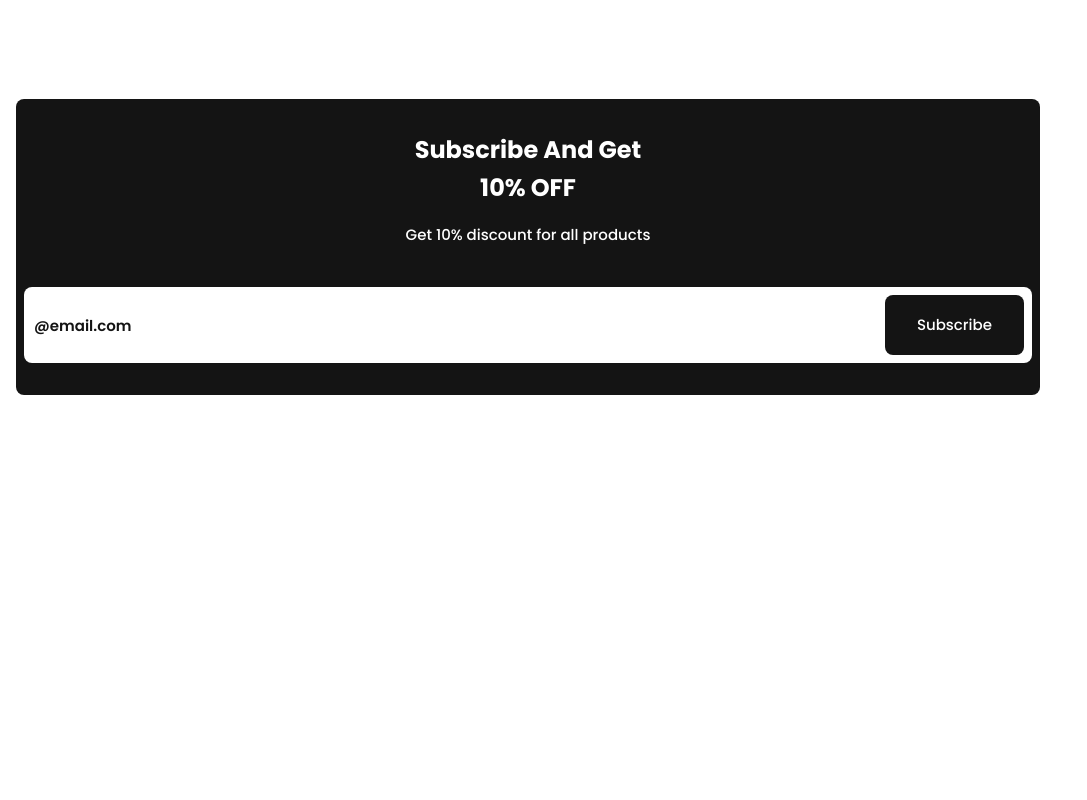
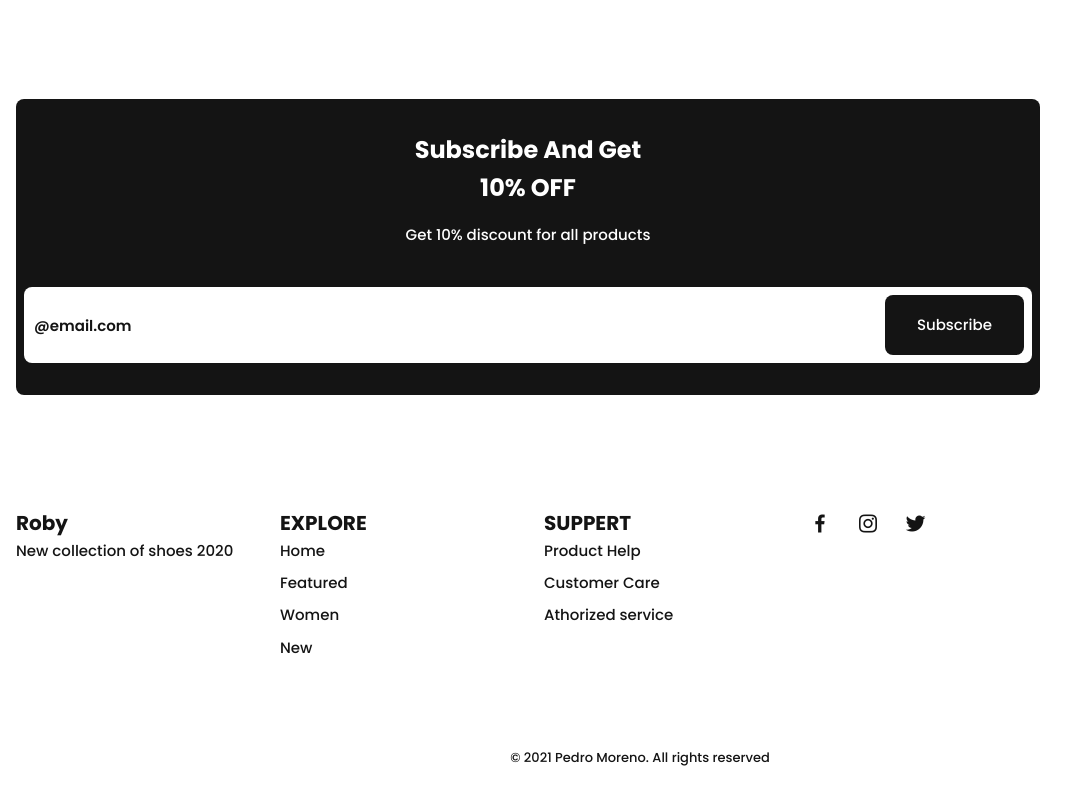
Before and after one commit to PepeRuizRod/MexiOutfits, a plain HTML site: page index.html in a window 1280 px wide. Shown: the part 6074-6874 px from the top of the page, without its empty margins (0-1087 px from the left). Before the commit the page ends 6501 px from the top, so only its background shows below. Drawn offline with nearby package versions, Linux system fonts and the light colour scheme.

Commit message:
Terminamos seccion footer

```diff
--- a/index.html
+++ b/index.html
@@ -257,6 +257,45 @@
     </main>
 
     <!--===== FOOTER =====-->
+    <section class="footer section">
+      <div class="footer__container bd-grid">
+        <div class="footer__box">
+          <h3 class="footer__title">Roby</h3>
+          <p class="footer__description">New collection of shoes 2020</p>
+        </div>
+
+        <div class="footer__box">
+          <h3 class="footer__title">EXPLORE</h3>
+
+          <ul>
+            <li><a href="#home" class="footer__link">Home</a></li>
+            <li><a href="#featured" class="footer__link">Featured</a></li>
+            <li><a href="#wome" class="footer__link">Women</a></li>
+            <li><a href="#new" class="footer__link">New</a></li>
+          </ul>
+        </div>
+
+        <div class="footer__box">
+          <h3 class="footer__title">SUPPERT</h3>
+
+          <ul>
+            <li><a href="#home" class="footer__link">Product Help</a></li>
+            <li><a href="#featured" class="footer__link">Customer Care</a></li>
+            <li><a href="#wome" class="footer__link">Athorized service</a></li>
+          </ul>
+        </div>
+        <div class="footer__box">
+          <a href="#" class="footer__social"><i class="bx bxl-facebook"></i></a>
+          <a href="#" class="footer__social"
+            ><i class="bx bxl-instagram"></i
+          ></a>
+          <a href="#" class="footer__social"><i class="bx bxl-twitter"></i></a>
+          <a href="#" class="footer__social"><i class="bx bxl-googlez|"></i></a>
+        </div>
+      </div>
+
+      <p class="footer__copy">&#169; 2021 Pedro Moreno. All rights reserved</p>
+    </section>
 
     <!--===== MAIN JS =====-->
     <script src="static/js/main.js"></script>
--- /dev/null
+++ b/src/_footer.scss
@@ -0,0 +1,25 @@
+/*===== FOOTER =====*/
+.footer__container {
+  grid-template-columns: repeat(auto-fit, minmax(220px, 1fr));
+}
+.footer__box {
+  margin-bottom: $mb-4;
+}
+.footer__title {
+  font-size: $big-font-size;
+}
+.footer__link {
+  display: block;
+  width: max-content;
+  margin-bottom: $mb-1;
+}
+.footer__social {
+  font-size: 1.5rem;
+  margin-right: 1.25rem;
+}
+.footer__copy {
+  padding-top: 3rem;
+  font-size: $smaller-font-size;
+  color: $dark-color;
+  text-align: center;
+}
--- a/src/_globales.scss
+++ b/src/_globales.scss
@@ -145,6 +145,4 @@ img {
   grid-template-columns: repeat(auto-fit minmax(220px, 1fr));
 }
 
-/*===== FOOTER =====*/
-
 /* ===== MEDIA QUERIES=====*/
--- a/src/styles.scss
+++ b/src/styles.scss
@@ -6,3 +6,4 @@
 @import "../src/offer";
 @import "../src/newcolle";
 @import "../src/newsletter";
+@import "../src/footer";
```
Also changed, not shown: static/css/styles.css, 1 other file.
